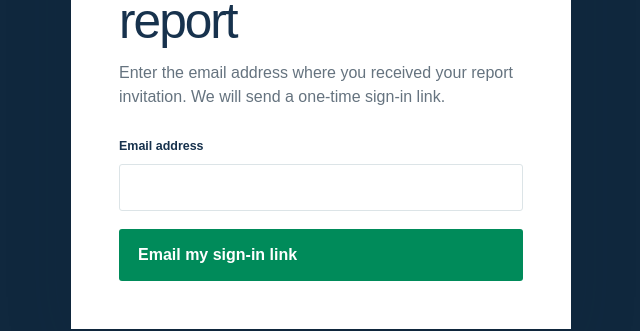
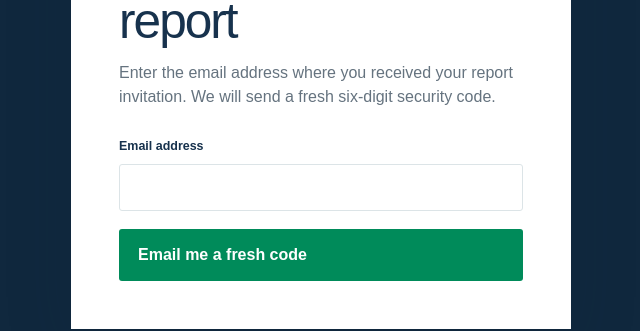
Before and after one commit to mattcrabtree-boop/leadership-360, a Next.js app: page /sign-in in a window 1280 px wide. Shown: the part 300-631 px from the top of the page, without its empty margins (319-959 px from the left). Built offline with nearby package versions, Linux system fonts and the light colour scheme.

Commit message:
Add self-service report code requests

```diff
--- a/app/auth/confirm/page.tsx
+++ b/app/auth/confirm/page.tsx
@@ -38,7 +38,12 @@ export default function ConfirmMagicLinkPage() {
     window.location.replace(next);
   }
 
-  return <main className="auth-page"><section className="auth-card"><p className="eyebrow">Leadership 360</p><h1>Your report is ready</h1><p>Enter the security code in your email to open your private feedback report.</p><form onSubmit={continueToReport}><label className="auth-label" htmlFor="email">Email address</label><input className="auth-input" id="email" type="email" autoComplete="email" value={email} onChange={(event) => setEmail(event.target.value)} required /><label className="auth-label" htmlFor="security-code">Security code</label><input className="auth-input" id="security-code" type="text" inputMode="numeric" autoComplete="one-time-code" value={token} onChange={(event) => setToken(event.target.value)} required /><button className="primary-button" type="submit" disabled={status === "checking"}>{status === "checking" ? "Opening report…" : "Open my report"}</button></form>{message ? <p className="auth-message auth-message-error" role="status">{message}</p> : null}</section></main>;
+  function requestNewCode() {
+    const { next } = readConfirmationDetails();
+    window.location.assign(`/sign-in?next=${encodeURIComponent(next)}`);
+  }
+
+  return <main className="auth-page"><section className="auth-card"><p className="eyebrow">Leadership 360</p><h1>Your report is ready</h1><p>Enter the security code in your email to open your private feedback report.</p><form onSubmit={continueToReport}><label className="auth-label" htmlFor="email">Email address</label><input className="auth-input" id="email" type="email" autoComplete="email" value={email} onChange={(event) => setEmail(event.target.value)} required /><label className="auth-label" htmlFor="security-code">Security code</label><input className="auth-input" id="security-code" type="text" inputMode="numeric" autoComplete="one-time-code" value={token} onChange={(event) => setToken(event.target.value)} required /><button className="primary-button" type="submit" disabled={status === "checking"}>{status === "checking" ? "Opening report…" : "Open my report"}</button></form>{message ? <><p className="auth-message auth-message-error" role="status">{message}</p><button className="auth-secondary-button" type="button" onClick={requestNewCode}>Email me a fresh code</button></> : null}</section></main>;
 }
 
 function readConfirmationDetails() {
--- a/app/globals.css
+++ b/app/globals.css
@@ -57,6 +57,7 @@ h1, h2, h3, h4, h5, p { margin-top: 0; }
 .auth-card input:focus { outline: 3px solid rgba(0,139,90,.2); outline-offset: 1px; border-color: var(--green); }
 .auth-card .primary-button { width: 100%; }
 .auth-card .primary-button:disabled { cursor: wait; opacity: .7; }
+.auth-secondary-button { margin-top: 12px; border: 0; padding: 0; background: transparent; color: var(--green-dark); font: inherit; font-size: .9rem; font-weight: 700; text-decoration: underline; cursor: pointer; }
 .auth-message { margin: 20px 0 0; padding: 12px 14px; background: var(--mint); color: var(--green-dark); font-size: .84rem; }
 .auth-message-error { background: #fdf0ea; color: var(--amber); }
 .report-sign-out { position: fixed; z-index: 40; top: 14px; right: 16px; border: 1px solid var(--line); border-radius: 3px; padding: 8px 11px; background: #fff; color: var(--navy); cursor: pointer; font-size: .75rem; font-weight: 700; box-shadow: 0 5px 18px rgba(18,42,62,.12); }
--- a/app/sign-in/MagicLinkForm.tsx
+++ b/app/sign-in/MagicLinkForm.tsx
@@ -16,12 +16,12 @@ export function MagicLinkForm() {
       const returnTo = new URLSearchParams(window.location.search).get("next") || "/";
       await sendMagicLink(email.trim().toLowerCase(), `${window.location.origin}/auth/callback?next=${encodeURIComponent(returnTo)}`);
       setStatus("sent");
-      setMessage("Check your email for a secure sign-in link. It may take a minute to arrive.");
+      setMessage("Check your email for a six-digit security code. It may take a minute to arrive.");
     } catch (error) {
       setStatus("error");
       setMessage(error instanceof Error ? error.message : "We could not send a sign-in link.");
     }
   }
 
-  return <main className="auth-page"><section className="auth-card"><p className="eyebrow">Leadership 360</p><h1>Access your private report</h1><p>Enter the email address where you received your report invitation. We will send a one-time sign-in link.</p><form onSubmit={submit}><label>Email address<input name="email" type="email" autoComplete="email" required /></label><button className="primary-button" type="submit" disabled={status === "sending"}>{status === "sending" ? "Sending link…" : "Email my sign-in link"}</button></form>{message ? <p className={`auth-message auth-message-${status}`} role="status">{message}</p> : null}</section></main>;
+  return <main className="auth-page"><section className="auth-card"><p className="eyebrow">Leadership 360</p><h1>Access your private report</h1><p>Enter the email address where you received your report invitation. We will send a fresh six-digit security code.</p><form onSubmit={submit}><label>Email address<input name="email" type="email" autoComplete="email" required /></label><button className="primary-button" type="submit" disabled={status === "sending"}>{status === "sending" ? "Sending code…" : "Email me a fresh code"}</button></form>{message ? <p className={`auth-message auth-message-${status}`} role="status">{message}</p> : null}</section></main>;
 }
```
